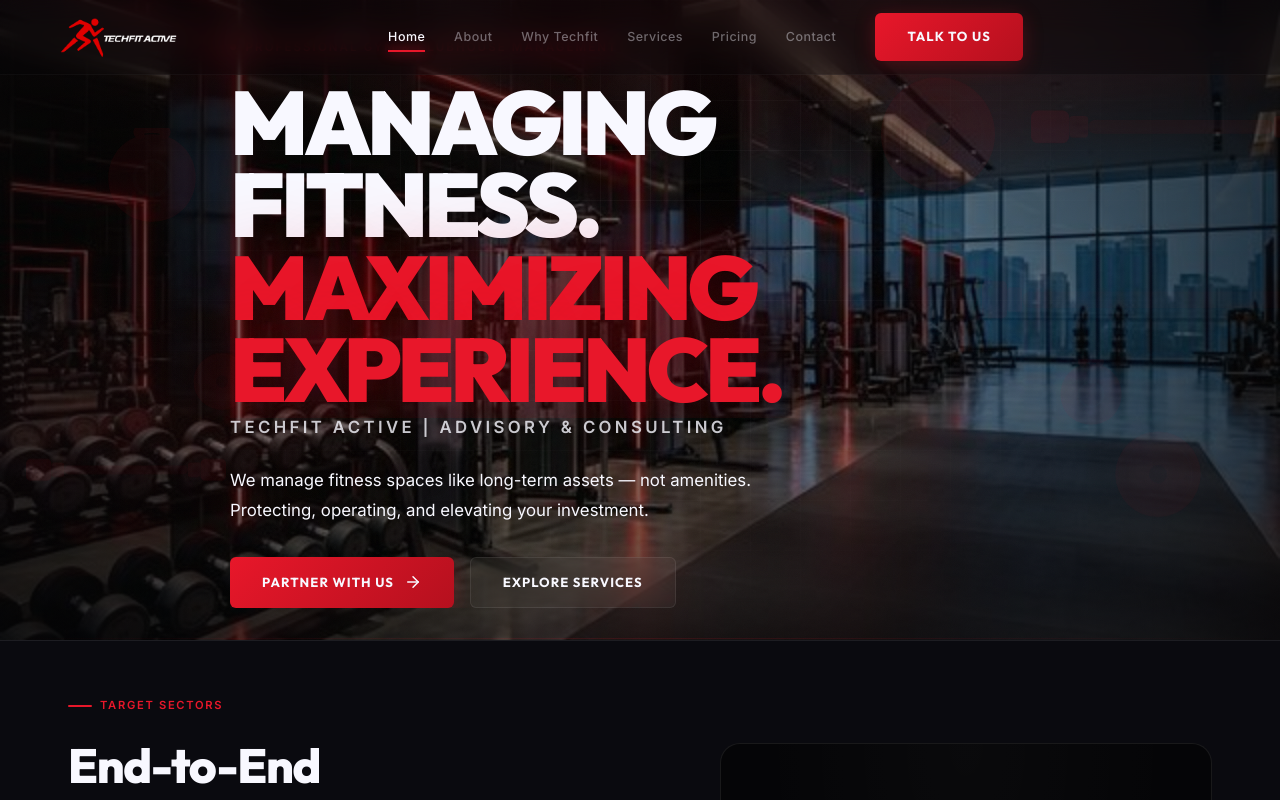
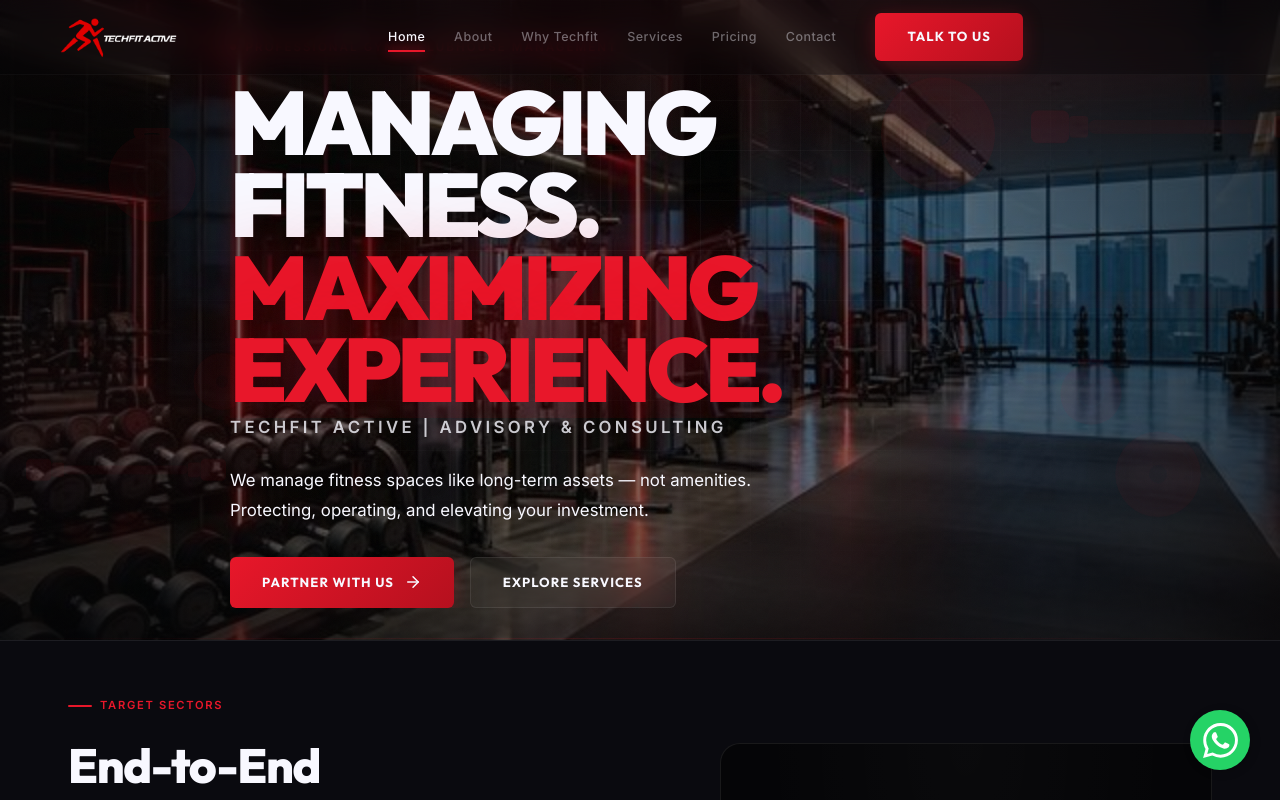
Before and after one commit to rahilmemdani/tech-fit, a React (Vite) app: page / in a window 1280 px wide. Shown: the top 800 px of the page. Built offline with nearby package versions, Linux system fonts and the light colour scheme.

Commit message:
Added Whatsapp button

```diff
--- a/src/components/Layout/Layout.tsx
+++ b/src/components/Layout/Layout.tsx
@@ -1,6 +1,7 @@
 import React from 'react';
 import Navbar from './Navbar';
 import Footer from './Footer';
+import WhatsAppButton from '../WhatsAppButton';
 
 interface LayoutProps {
     children: React.ReactNode;
@@ -14,6 +15,7 @@
                 {children}
             </main>
             <Footer />
+            <WhatsAppButton />
         </div>
     );
 };
--- /dev/null
+++ b/src/components/WhatsAppButton.css
@@ -0,0 +1,46 @@
+.whatsapp-float {
+    position: fixed;
+    width: 60px;
+    height: 60px;
+    bottom: 30px;
+    right: 30px;
+    background-color: #25d366;
+    color: #fff;
+    border-radius: 50px;
+    text-align: center;
+    font-size: 30px;
+    box-shadow: 2px 2px 10px rgba(0, 0, 0, 0.2);
+    z-index: 9999;
+    display: flex;
+    align-items: center;
+    justify-content: center;
+    text-decoration: none;
+    transition: all 0.3s ease-in-out;
+    cursor: pointer;
+}
+
+.whatsapp-float:hover {
+    background-color: #128c7e;
+    transform: scale(1.1);
+    box-shadow: 2px 5px 15px rgba(0, 0, 0, 0.3);
+}
+
+.whatsapp-float svg {
+    width: 35px;
+    height: 35px;
+}
+
+/* For mobile responsiveness */
+@media screen and (max-width: 768px) {
+    .whatsapp-float {
+        width: 50px;
+        height: 50px;
+        bottom: 20px;
+        right: 20px;
+    }
+
+    .whatsapp-float svg {
+        width: 28px;
+        height: 28px;
+    }
+}
--- /dev/null
+++ b/src/components/WhatsAppButton.tsx
@@ -0,0 +1,29 @@
+import React from 'react';
+import './WhatsAppButton.css';
+
+const WhatsAppButton: React.FC = () => {
+    const phoneNumber = '919326447321';
+    const whatsappUrl = `https://wa.me/${phoneNumber}`;
+
+    return (
+        <a
+            href={whatsappUrl}
+            className="whatsapp-float"
+            target="_blank"
+            rel="noopener noreferrer"
+            aria-label="Chat on WhatsApp"
+        >
+            <svg
+                viewBox="0 0 24 24"
+                width="32"
+                height="32"
+                fill="currentColor"
+                xmlns="http://www.w3.org/2000/svg"
+            >
+                <path d="M17.472 14.382c-.297-.149-1.758-.867-2.03-.967-.273-.099-.471-.148-.67.15-.197.297-.767.966-.94 1.164-.173.199-.347.223-.644.075-.297-.15-1.255-.463-2.39-1.475-.883-.788-1.48-1.761-1.653-2.059-.173-.297-.018-.458.13-.606.134-.133.298-.347.446-.52.149-.174.198-.298.298-.497.099-.198.05-.371-.025-.52-.075-.149-.669-1.612-.916-2.207-.242-.579-.487-.5-.669-.51-.173-.008-.371-.01-.57-.01-.198 0-.52.074-.792.372-.272.297-1.04 1.016-1.04 2.479 0 1.462 1.065 2.875 1.213 3.074.149.198 2.096 3.2 5.077 4.487.709.306 1.262.489 1.694.625.712.227 1.36.195 1.871.118.571-.085 1.758-.719 2.006-1.413.248-.694.248-1.289.173-1.413-.074-.124-.272-.198-.57-.347m-5.421 7.403h-.004a9.87 9.87 0 01-5.031-1.378l-.361-.214-3.741.982.998-3.648-.235-.374a9.86 9.86 0 01-1.51-5.26c.001-5.45 4.436-9.884 9.888-9.884 2.64 0 5.122 1.03 6.988 2.898a9.825 9.825 0 012.893 6.994c-.003 5.45-4.438 9.884-9.885 9.884m8.413-18.297A11.815 11.815 0 0012.05 0C5.495 0 .16 5.335.157 11.892c0 2.096.547 4.142 1.588 5.945L.057 24l6.305-1.654a11.882 11.882 0 005.683 1.448h.005c6.554 0 11.89-5.335 11.893-11.893a11.821 11.821 0 00-3.48-8.413z" />
+            </svg>
+        </a>
+    );
+};
+
+export default WhatsAppButton;
```
